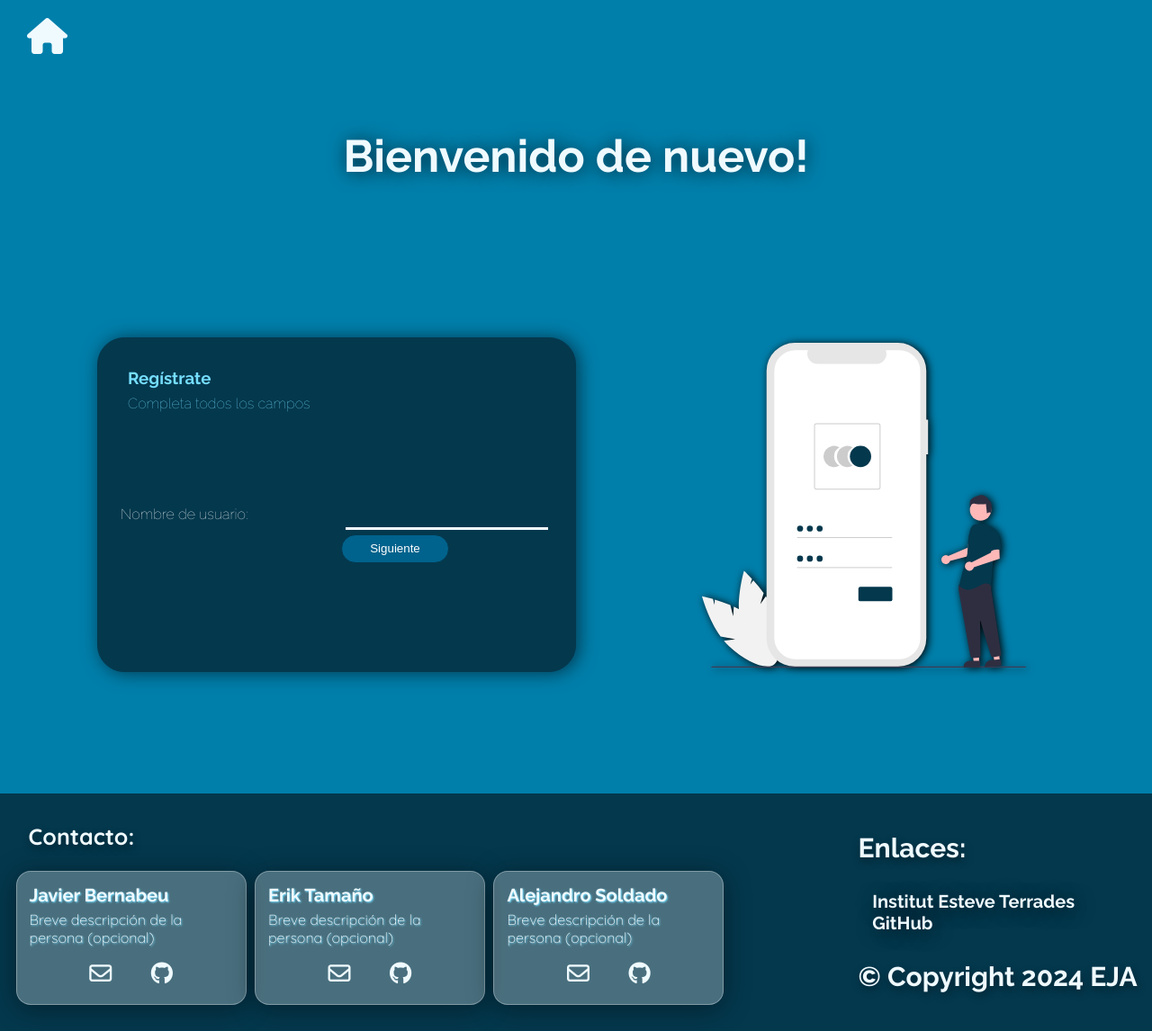
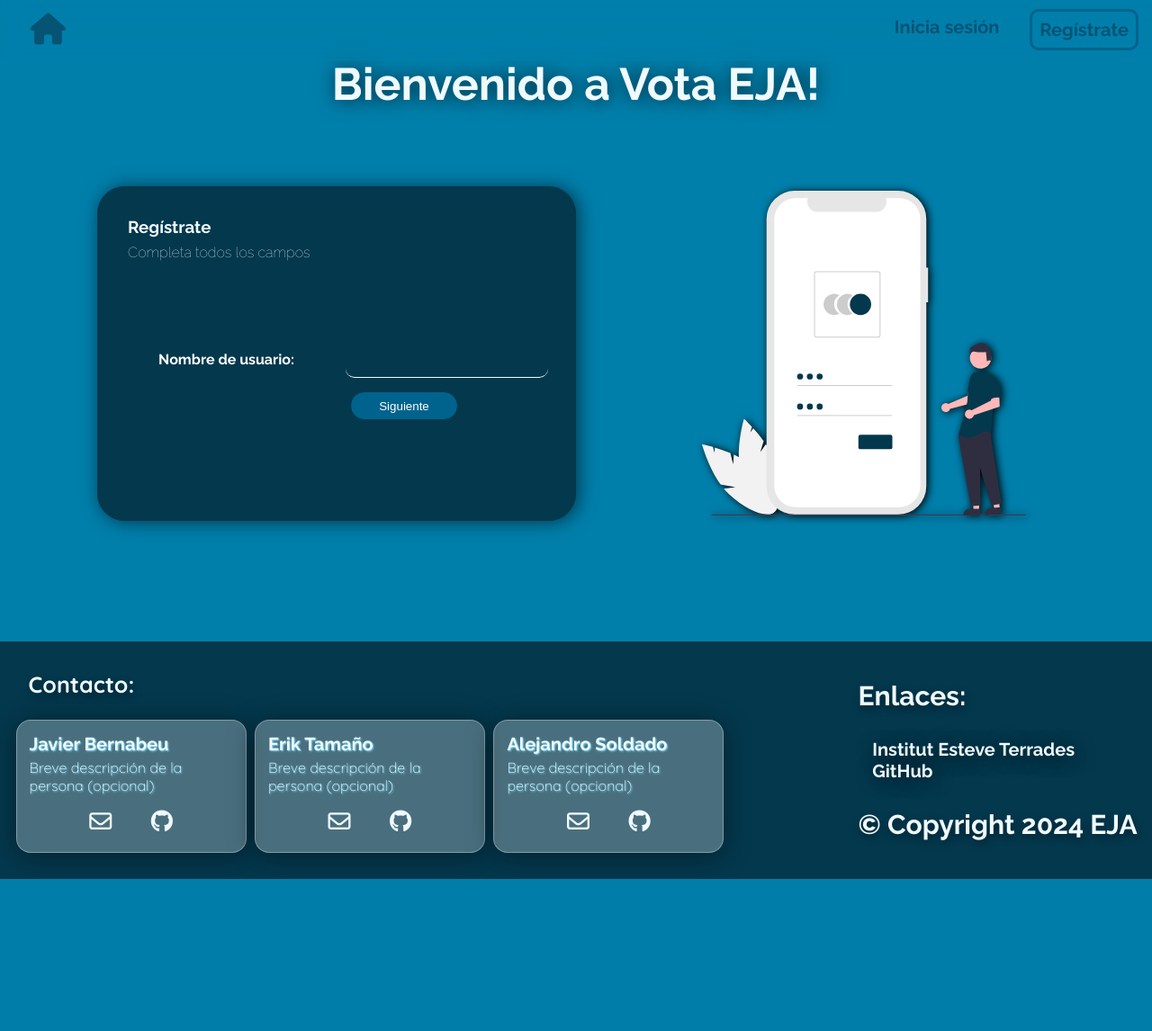
Before and after one commit to ErikTamanoSantos/Proyecto_Vota, a PHP site: page /register.php in a window 1280 px wide. Shown: the whole page at 90% size. After the commit the page ends 977 px from the top, so only its background shows below. Run offline with PHP 8.4, Linux system fonts and the light colour scheme; some libraries are stand-ins or nearby versions.

Commit message:
Estilos registro

```diff
--- a/register.php
+++ b/register.php
@@ -15,19 +15,15 @@
 <body>
     <div id="notificationContainer"></div>
 
-    <div class="navbarUpLogin">
-        <div class="navItem">
-            <a href="./"><i class="fas fa-home"></i></a>
-        </div>
-    </div>
-    <section class="loginSection">
-        <h1>Bienvenido de nuevo!</h1>
+    <?php include 'header.php'; ?>
+
+    <section class="loginSection regSection">
+        <h1>Bienvenido a Vota EJA!</h1>
         <div class="registerForm">
             <div class="circleRegisterForm">
                 <div class="textReg">
                     <h3>Regístrate</h3>
                     <p>Completa todos los campos</p>
-
                 </div>
                 <form method="POST">
 
--- a/styles.css
+++ b/styles.css
@@ -26,6 +26,10 @@ body {
     font-family: 'Raleway', sans-serif;
     background-color: var(--azulOscuroMedio);
     color: var(--textoAzulOscuroMedio);
+    margin: 0;
+    padding: 0;
+    overflow-x: hidden; /* Hide horizontal scrollbar */
+
 }
 
 .flex {
@@ -57,9 +61,10 @@ body {
 .navbar {
     position: absolute;
     display: flex;
-    width: 100%;
+    width: fit-content;
     height: 40px;
     padding: 1%;
+    width: 100%;
     background: transparent;
     backdrop-filter: blur(10px);
     z-index: 100;
@@ -70,6 +75,10 @@ body {
     display: flex;
     flex-direction: row;
     width: 100%;
+}
+
+.navbar i {
+    font-size: 35px;
 }
 
 .navbar .items {
@@ -547,7 +585,7 @@ footer a {
 .loginSection {
     display: grid;
     grid-template-columns: repeat(2, 1fr);
-    grid-template-rows: repeat(3, 1fr);
+    grid-template-rows: 1fr, 3fr, 3fr;
     grid-column-gap: 0px;
     grid-row-gap: 0px;
     margin-bottom: 10vh;
@@ -655,10 +692,22 @@ footer a {
     transform: scale(1.05);
 }
 
+/* Register */
+
 .formRegisterDiv {
     height:70vh;
     color: #000;
     display: flex;
+}
+
+.regSection > h1 {
+    height: 3vh;
+    margin: 0;
+    font-size: 50px;
+    text-align: center;
+    margin: 5%;
+    color: var(--textoAzulOscuro);
+    text-shadow: 1px 1px 20px rgba(0, 0, 0, 0.7);
 }
 
 .formReg {
@@ -691,14 +738,26 @@ footer a {
     grid-area: 1 / 1 / 2 / 2;
     background: transparent;
     color: #fff;
+    display: flex;
+    height: fit-content;
+    margin:auto;
+    font-weight: 700;
 }
 
 .circleRegisterForm > form > input {
     grid-area: 1 / 2 / 2 / 3;
     background: transparent;
     border: 0;
-    border-bottom: 3px solid var(--azulClaro);
+    border-radius: 10px;
+    border-bottom: 1px solid var(--azulClaro);
     margin: 5px;
+    padding: 10px;
+    color: #fff !important;
+
+}
+
+.circleRegisterForm form input::placeholder {
+    margin-left: 10px;
 }
 
 .circleRegisterForm > form > button {
@@ -706,5 +765,10 @@ footer a {
 }
 
 #next-step {
+    margin: 10px;
+    align-self: flex-end;
+}
 
+.textReg > h3, .textReg > p {
+    color: var(--azulClaro)
 }
```
Also changed, not shown: other parts of styles.css (+36 -10 lines), dashboard.php (+23 -10 lines), login.php (+2 -5 lines), wireframes/DASHBOARD INFO.png.
